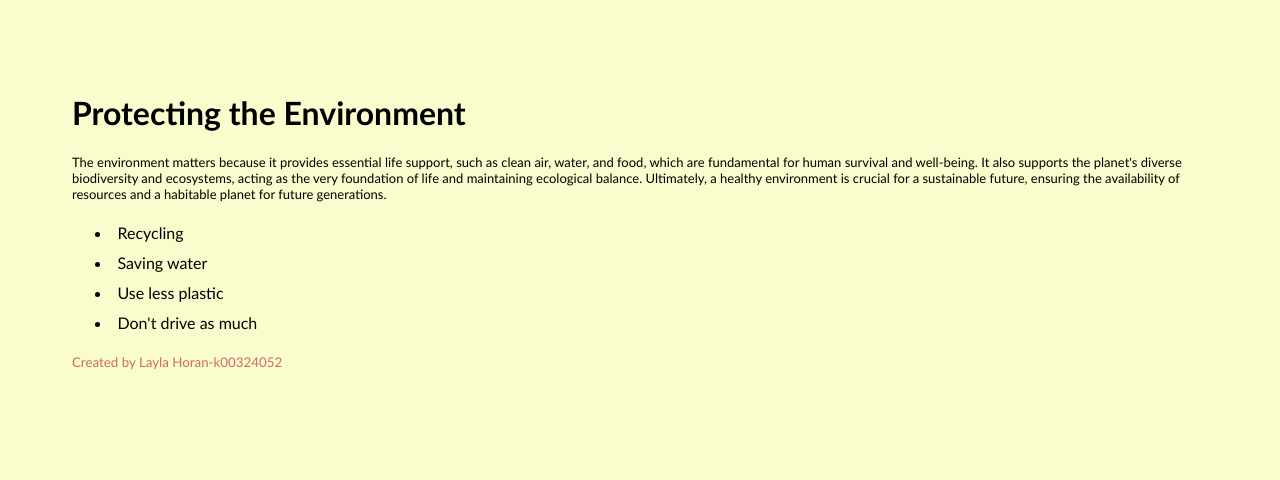
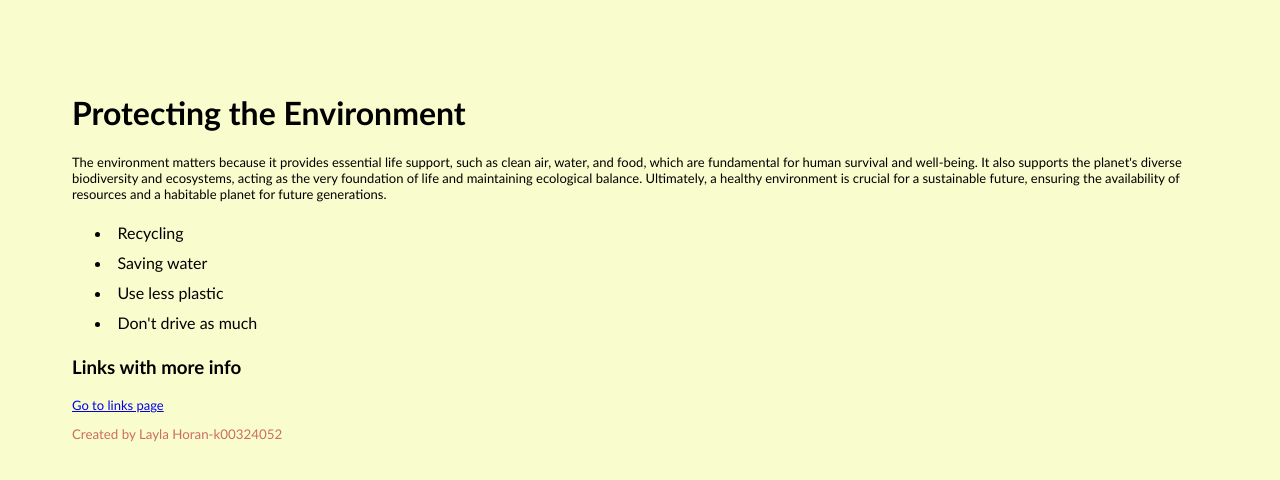
Before and after one commit to Layla-swagatron/felabwork, a plain HTML site: page lab1/index.html in a window 1280 px wide. Drawn offline with Linux system fonts and the light colour scheme.

Commit message:
Update HTML; add HTML for lab1

```diff
--- a/lab1/index.html
+++ b/lab1/index.html
@@ -20,6 +20,10 @@
             <li>Don't drive as much</li>
         </ul>
 
+        <h3>Links with more info</h3>
+        <p><a href="links.html">Go to links page</a></p>
+
         <footer>Created by Layla Horan-k00324052</footer>
+
 </body>
 </html>
```
